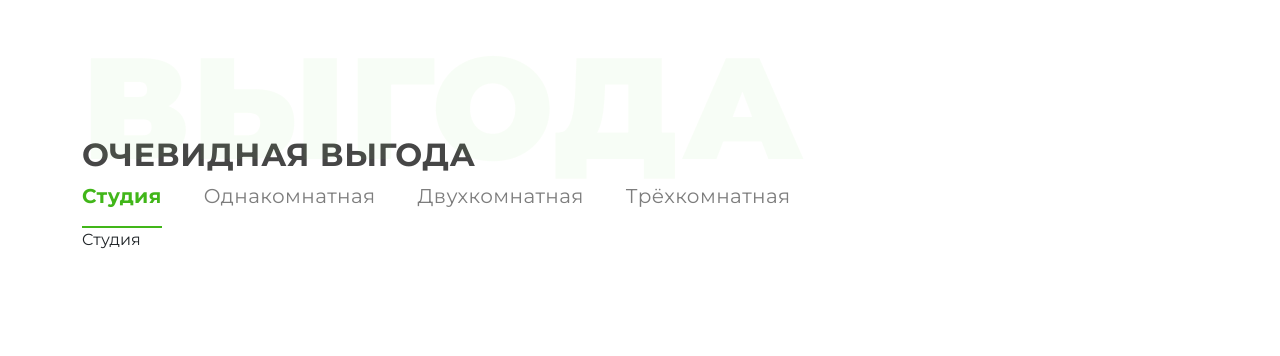
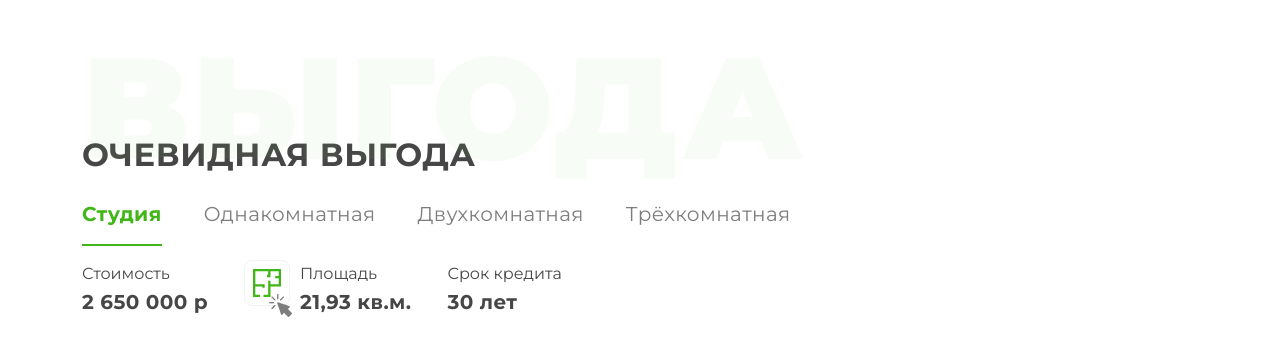
Before and after one commit to elijahmylcev/eco, a website: page src/index.html in a window 1280 px wide. Shown: the part 962-1318 px from the top of the page. Drawn offline with nearby package versions, Linux system fonts and the light colour scheme; files that its build step writes are made by us from their sources.

Commit message:
maket mininform

```diff
--- a/src/index.html
+++ b/src/index.html
@@ -62,38 +62,47 @@
 				<ul class="nav">
 					<li class="nav-item">
 						<a class="nav-link active" href="#studia" role="tab" data-bs-toggle="tab">Студия</a>
-						<div class="tab-content">
-							<div role="tabpanel" class="tab-pane fade show active" id="studia">
-								<p> Cтудия </p>
-							</div>
-						</div>
 					</li>
 					<li class="nav-item">
 						<a class="nav-link" href="#oneroom" role="tab" data-bs-toggle="tab">Oднакомнатная</a>
-						<div class="tab-content">
-							<div role="tabpanel" class="tab-pane fade show" id="oneroom">
-								<p> однакомнатная </p>
-							</div>
-						</div>
 					</li>
 					<li class="nav-item">
 						<a class="nav-link" href="#tworoom" role="tab" data-bs-toggle="tab">Двухкомнатная</a>
-						<div class="tab-content">
-							<div role="tabpanel" class="tab-pane fade show" id="tworoom">
-								<p> Двухкомнатная </p>
-							</div>
-						</div>
 					</li>
 					<li class="nav-item">
 						<a class="nav-link" href="#threeroom" role="tab" data-bs-toggle="tab">Трёхкомнатная</a>
-						<div class="tab-content">
-							<div role="tabpanel" class="tab-pane fade show" id="threeroom">
-								<p> Трёхкомнатная </p>
+					</li>
+				</ul>
+				<div class="tab-content">
+					<div role="tabpanel" class="tab-pane fade show active" id="studia">
+						<div class="mininformation">
+							<div class="mininformation__el">
+								<p>Стоимость <br><span>2 650 000 р</span></p>
+							</div>
+							<div class="mininformation__el d-flex ">
+								<a class="mininformation__el_img" href=""><img src="./img/Vector.svg" alt="project"></a>
+								<p>Площадь <br><span>21,93 кв.м.</span></p>
+							</div>
+							<div class="mininformation__el">
+								<p>Срок кредита <br><span>30 лет</span></p>
 							</div>
 						</div>
-					</li>
-				</ul>
+					</div>
+
+					<div role="tabpanel" class="tab-pane fade show" id="oneroom">
+						<p> однакомнатная Lorem ipsum dolor sit amet consectetur, adipisicing elit. Atque illum tempore voluptatum
+							possimus dolor optio nisi amet iusto aut? Placeat eos exercitationem ad dignissimos similique quaerat
+							tempora mollitia voluptatum consectetur!</p>
+					</div>
+					<div role="tabpanel" class="tab-pane fade show" id="tworoom">
+						<p> Двухкомнатная </p>
+					</div>
+					<div role="tabpanel" class="tab-pane fade show" id="threeroom">
+						<p> Трёхкомнатная </p>
+					</div>
+				</div>
 			</div>
+		</div>
 
 		</div>
 	</section>
--- a/src/sass/block/_benefit.scss
+++ b/src/sass/block/_benefit.scss
@@ -1,6 +1,47 @@
 .benefit {
   padding-bottom: 200px;
+  .mininformation {
+    margin-top: 14px;
+    display: flex;
+    column-gap: 36px;
+    &__el{
+      column-gap: 10px;
+      font-weight: 400;
+      font-size: 16px;
+      line-height: 28px;
+      color: #464646;
 
+      span{
+        font-weight: 700;
+        font-size: 20px;
+        line-height: 28px;
+        letter-spacing: 0.02em;
+        color: #464646;
+      }
+      &_img{
+        position: relative;
+        display: flex;
+        flex-direction: row;
+        justify-content: center;
+        align-items: center;
+        width: 46px;
+        height: 46px;
+        border: 1px solid #F1F2F2;
+        border-radius: 8px;
+        &:after{
+          content: '';
+          position: absolute;
+          top: 0;
+          width: 23px;
+          height: 23px;
+          background: url('../img/pointer.svg');
+          top: 33px;
+          right: -3px;
+        }
+      }
+
+    }
+  }
   &__title {
     position: relative;
     font-weight: 700;
@@ -25,6 +66,7 @@
   }
 
   &__nav {
+    margin-top: 18px;
     .nav {
       display: flex;
       column-gap: 42px;
```
Also changed, not shown: docs/index.html (+1 -1 lines), docs/css/style.min.css, docs/img/Vector.svg (added), docs/img/pointer.svg (added), docs/img/project.svg (added), src/img/Vector.svg (added), src/img/pointer.svg (added), src/img/project.svg (added).
